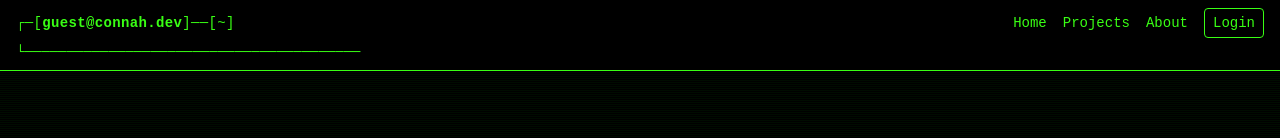
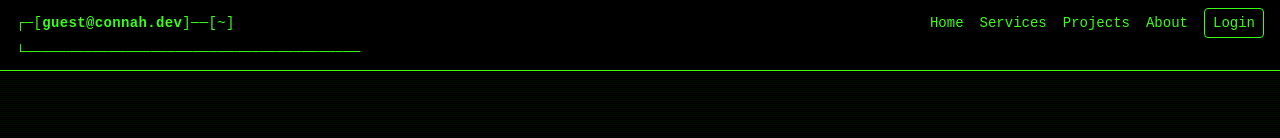
Before and after one commit to fullstackconnah/portfolio, a React (Create React App) app: page / in a window 1280 px wide. Shown: the top 138 px of the page. Built offline with nearby package versions, Linux system fonts and the light colour scheme; no server answers; the database is empty.

Commit message:
Update Navbar to include services

```diff
--- a/src/components/BackgroundEffects.jsx
+++ b/src/components/BackgroundEffects.jsx
@@ -74,7 +74,7 @@ export default function BackgroundEffects() {
       }
 
       const baseSpacing = 100;
-      const fov = 300;
+      const fov = 360;
 
       let z0 = offsetY % baseSpacing;
       if (z0 < 0) z0 += baseSpacing;
--- a/src/components/Navbar.js
+++ b/src/components/Navbar.js
@@ -31,6 +31,7 @@ function Navbar({ loggedIn, onLogout }) {
         <div className={`w-full sm:w-auto sm:flex items-center gap-4 ${menuOpen ? 'block' : 'hidden'} sm:block`}>
           <div className="flex flex-col sm:flex-row sm:items-center sm:gap-4 mt-2 sm:mt-0 text-[#39FF14]">
             <Link to="/" onClick={() => setMenuOpen(false)} className="hover:underline">Home</Link>
+            <Link to="/services" onClick={() => setMenuOpen(false)} className="hover:underline">Services</Link>
             <Link to="/projects" onClick={() => setMenuOpen(false)} className="hover:underline">Projects</Link>
             <Link to="/about" onClick={() => setMenuOpen(false)} className="hover:underline">About</Link>
 
```
